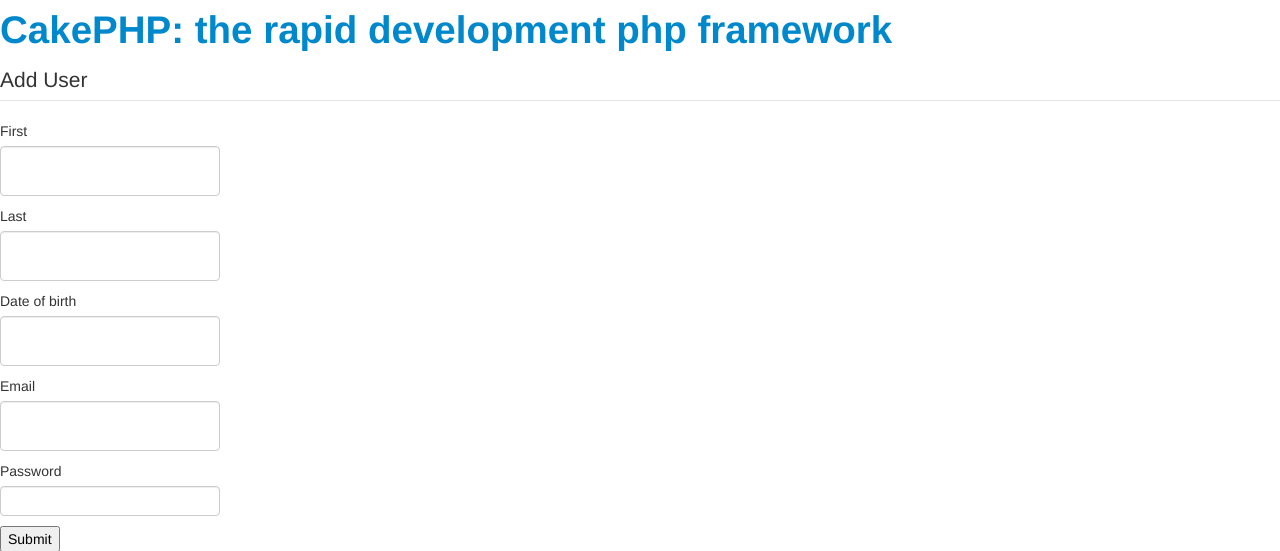
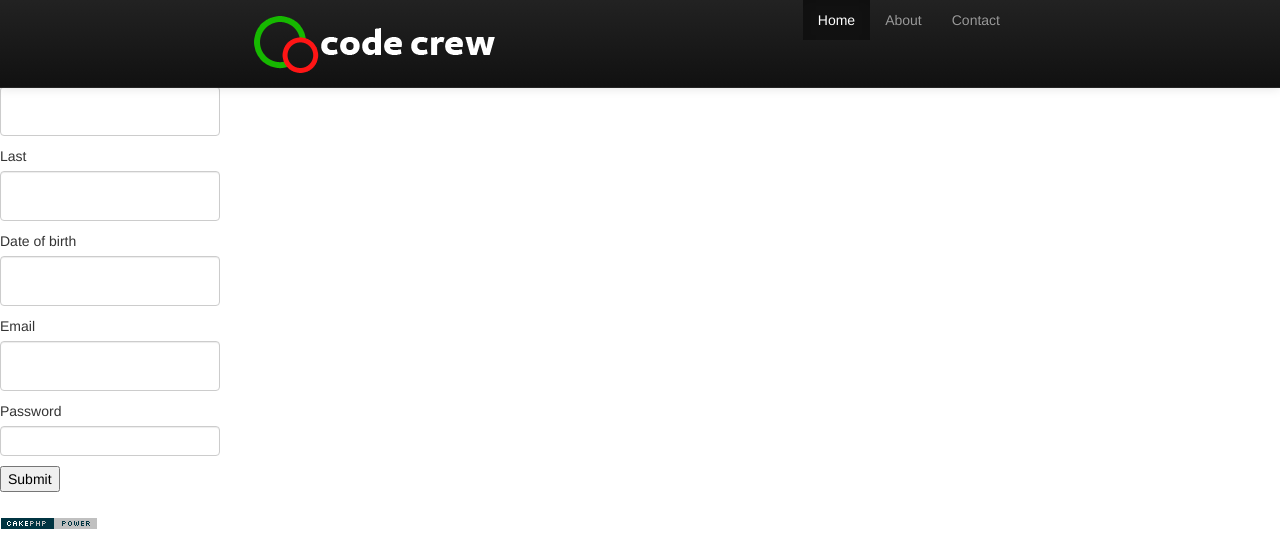
Before and after one commit to blktechies/codecrew-php, a CakePHP app: the page made by app/View/Users/add.ctp in a window 1280 px wide. Shown: the top 551 px of the page. Run offline with PHP 8.4 and a stand-in for CakePHP, Linux system fonts and the light colour scheme; the template is opened without the code that fills it, so the values that code supplies are empty; form fields are guessed from the names that the template uses; some libraries are stand-ins or nearby versions.

Commit message:
added header

```diff
--- /dev/null
+++ b/app/View/Elements/header.ctp
@@ -0,0 +1,12 @@
+		<div class="navbar navbar-inverse navbar-fixed-top">
+			<div class="navbar-inner">
+				<div class="container">
+					<a class="brand" href="#"><img src="../img/cc.png"></a>
+						<ul class="nav">
+							<li class="active"><a href="#">Home</a></li>
+							<li><a href="#about">About</a></li>
+							<li><a href="#contact">Contact</a></li>
+						</ul>
+				</div>
+			</div>
+		</div>
--- a/app/View/Layouts/default.ctp
+++ b/app/View/Layouts/default.ctp
@@ -37,10 +37,7 @@
 	?>
 </head>
 <body>
-	<div id="container">
-		<div id="header">
-			<h1><?php echo $this->Html->link(__('CakePHP: the rapid development php framework'), 'http://cakephp.org'); ?></h1>
-		</div>
+		<?php echo $this->element('header'); ?>
 		<div id="content">
 
 			<?php echo $this->Session->flash(); ?>
```
